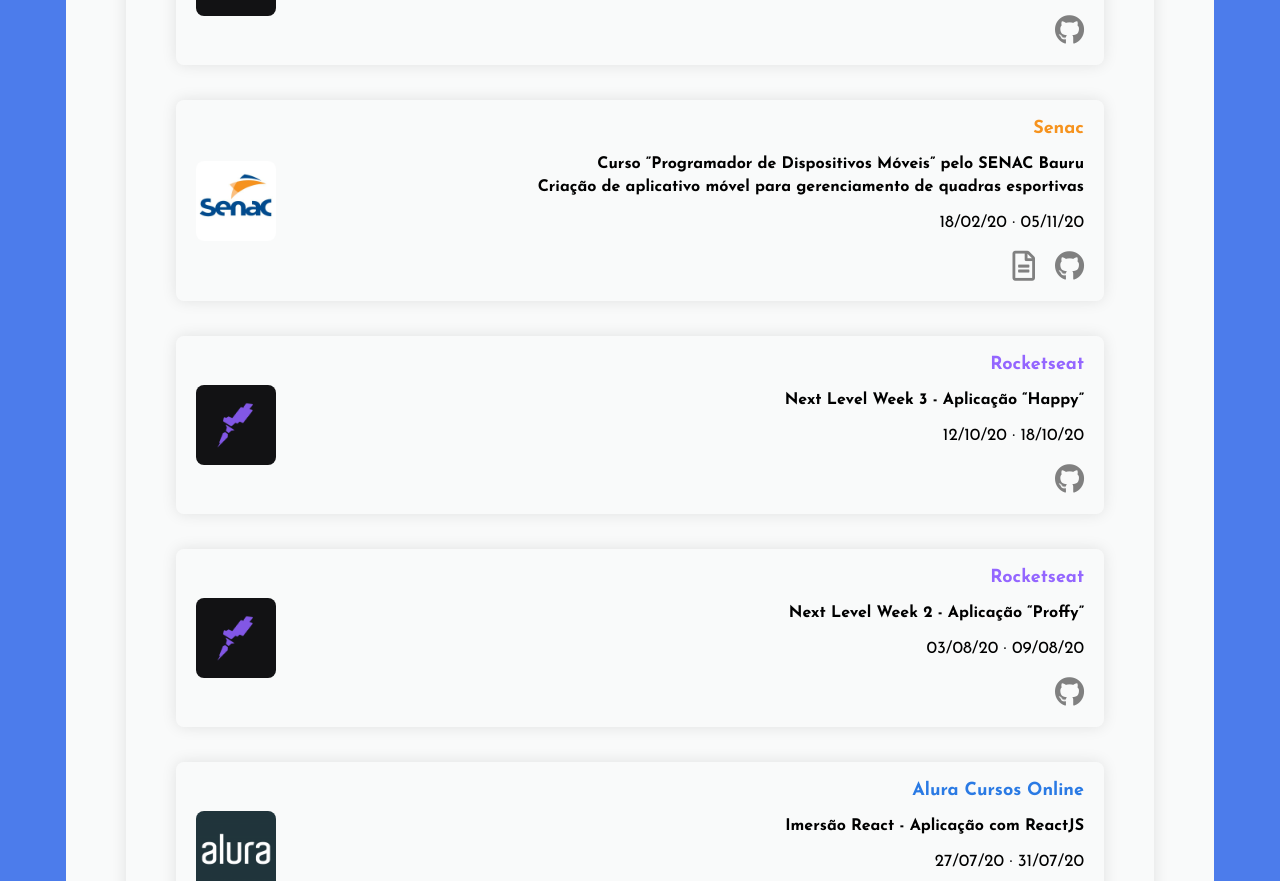
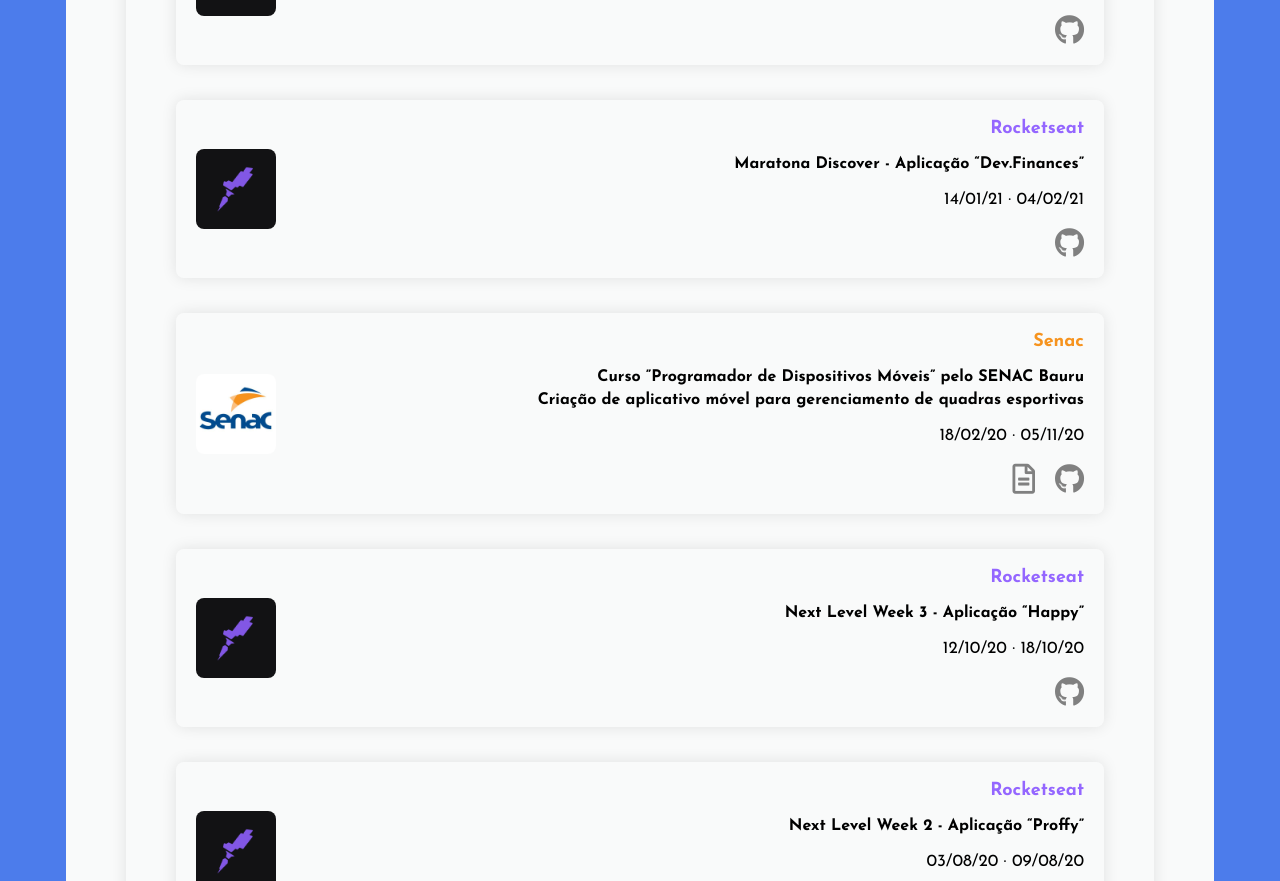
Before and after one commit to zehguilherme/curriculum, a React (Create React App) app in the folder frontend/: page / in a window 1280 px wide. Shown: the part 3051-3932 px from the top of the page. Built offline with nearby package versions, Linux system fonts and the light colour scheme.

Commit message:
Add new event

```diff
--- a/frontend/src/components/QualificationsOthers/index.js
+++ b/frontend/src/components/QualificationsOthers/index.js
@@ -38,6 +38,16 @@
       eventName="Next Level Week 4 - Aplicação “Move.it”"
       date="22/02/21 · 28/02/21"
       githubUrl="https://github.com/zehguilherme/next-level-week-4"
+    />
+
+    <Item
+      header2Classname="rocketseat-h2"
+      logo={rocketseatLogo}
+      alt="Rocketseat"
+      name="Rocketseat"
+      eventName="Maratona Discover - Aplicação “Dev.Finances”"
+      date="14/01/21 · 04/02/21"
+      githubUrl="https://github.com/zehguilherme/maratona-discover"
     />
 
     <Item
```
